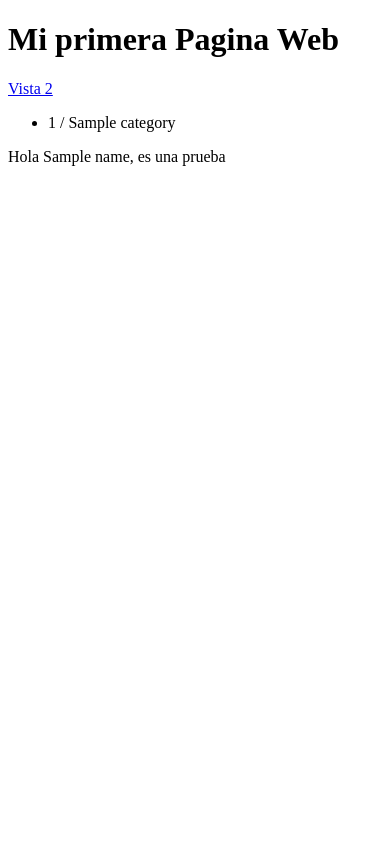
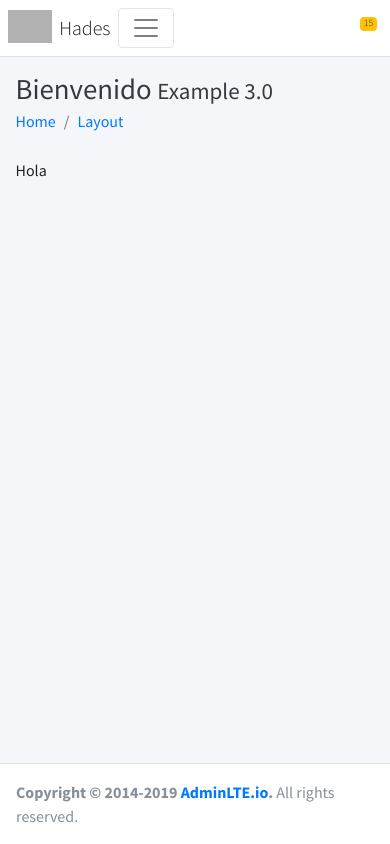
Before and after one commit to anvimol/VentasDjango, a Django app: template app/templates/index.html in a window 390 px wide. Run offline with Django 3.2, Linux system fonts and the light colour scheme; tables that the repository leaves empty hold one stand-in row (values such as "Sample post"); the template is opened without the code that fills it: values that come from a table or form of the project are taken from there, most other values are stand-ins (such as "Sample title", 1, 10 or a date in 2020); some libraries are stand-ins or nearby versions; grey boxes are pictures that could not be loaded.

Commit message:
Primera tabla

```diff
--- a/app/app/settings.py
+++ b/app/app/settings.py
@@ -125,6 +125,10 @@ USE_TZ = True
 
 STATIC_URL = '/static/'
 
+STATICFILES_DIRS = [
+    BASE_DIR / "static",
+]
+
 # Default primary key field type
 # https://docs.djangoproject.com/en/3.2/ref/settings/#default-auto-field
 
--- a/app/app/urls.py
+++ b/app/app/urls.py
@@ -16,9 +16,9 @@ Including another URLconf
 from django.contrib import admin
 from django.urls import path, include
 
-from core.views import myFirstView
+from core.views.category import views
 
 urlpatterns = [
     path('admin/', admin.site.urls),
-    path('prueba/', include('core.urls')),
+    path('core/', include('core.urls')),
 ]
--- a/app/core/urls.py
+++ b/app/core/urls.py
@@ -1,10 +1,10 @@
 from django.urls import path
 
-from core.views import myFirstView, mySecondView
+from core.views.category.views import category_list
+
 
 app_name = 'core'
 
 urlpatterns = [
-    path('uno/', myFirstView, name='vista1'),
-    path('dos/', mySecondView, name='vista2'),
+    path('category/list/', category_list, name='vista1'),
 ]
--- /dev/null
+++ b/app/templates/body.html
@@ -0,0 +1,36 @@
+{% extends 'home.html' %}
+{% block body %}
+    <body class="hold-transition layout-top-nav">
+    <div class="wrapper">
+        <!-- Header -->
+        {% include 'header.html' %}
+        <!-- Content -->
+        <div class="content-wrapper">
+            <div class="content-header">
+                <div class="container">
+                    <div class="row mb-2">
+                        <div class="col-sm-6">
+                            <h1 class="m-0 text-dark"> Bienvenido <small>Example 3.0</small></h1>
+                        </div>
+                        <div class="col-sm-6">
+                            <ol class="breadcrumb float-sm-right">
+                                <li class="breadcrumb-item"><a href="#">Home</a></li>
+                                <li class="breadcrumb-item"><a href="#">Layout</a></li>
+                            </ol>
+                        </div>
+                    </div>
+                </div>
+            </div>
+            <div class="content">
+                <div class="container">
+                    {% block content %}
+
+                    {% endblock %}
+                </div>
+            </div>
+        </div>
+        <!-- Footer -->
+        {% include 'footer.html' %}
+    </div>
+    </body>
+{% endblock %}
--- /dev/null
+++ b/app/templates/footer.html
@@ -0,0 +1,8 @@
+<footer class="main-footer">
+    <!-- To the right -->
+    <div class="float-right d-none d-sm-inline">
+      Anything you want
+    </div>
+    <!-- Default to the left -->
+    <strong>Copyright &copy; 2014-2019 <a href="https://adminlte.io">AdminLTE.io</a>.</strong> All rights reserved.
+</footer>
--- /dev/null
+++ b/app/templates/header.html
@@ -0,0 +1,61 @@
+{% load static %}
+<!-- Navbar -->
+<nav class="main-header navbar navbar-expand-md navbar-light navbar-white">
+    <div class="container">
+        <a href="#" class="navbar-brand">
+            <img src="{% static 'img/logo.png' %}" alt="AdminLTE Logo"
+                 class="brand-image"
+                 style="opacity: .8">
+            <span class="brand-text font-weight-light">Hades</span>
+        </a>
+        <button class="navbar-toggler order-1" type="button" data-toggle="collapse" data-target="#navbarCollapse"
+                aria-controls="navbarCollapse" aria-expanded="false" aria-label="Toggle navigation">
+            <span class="navbar-toggler-icon"></span>
+        </button>
+        <div class="collapse navbar-collapse order-3" id="navbarCollapse">
+            <ul class="navbar-nav">
+                <li class="nav-item">
+                    <a href="#" class="nav-link"><i class="fas fa-home"></i> Home</a>
+                </li>
+                <li class="nav-item dropdown">
+                    <a id="dropdownSubMenu1" href="#" data-toggle="dropdown" aria-haspopup="true" aria-expanded="false"
+                       class="nav-link dropdown-toggle"><i class="fas fa-folder-open"></i> Mantenimientos</a>
+                    <ul aria-labelledby="dropdownSubMenu1" class="dropdown-menu border-0 shadow">
+                        <li><a href="#" class="dropdown-item"><i class="fas fa-truck-loading"></i> Categorías</a></li>
+                        <li><a href="#" class="dropdown-item"><i class="fas fa-boxes"></i> Productos</a></li>
+                        <li><a href="#" class="dropdown-item"><i class="fas fa-users"></i> Clientes</a></li>
+                        <li><a href="#" class="dropdown-item"><i class="fas fa-shopping-cart"></i> Ventas</a></li>
+                    </ul>
+                </li>
+            </ul>
+        </div>
+        <ul class="order-1 order-md-3 navbar-nav navbar-no-expand ml-auto">
+            <li class="nav-item dropdown">
+                <a class="nav-link" data-toggle="dropdown" href="#">
+                    <i class="far fa-bell"></i>
+                    <span class="badge badge-warning navbar-badge">15</span>
+                </a>
+                <div class="dropdown-menu dropdown-menu-lg dropdown-menu-right">
+                    <span class="dropdown-header">15 Notifications</span>
+                    <div class="dropdown-divider"></div>
+                    <a href="#" class="dropdown-item">
+                        <i class="fas fa-envelope mr-2"></i> 4 new messages
+                        <span class="float-right text-muted text-sm">3 mins</span>
+                    </a>
+                    <div class="dropdown-divider"></div>
+                    <a href="#" class="dropdown-item">
+                        <i class="fas fa-users mr-2"></i> 8 friend requests
+                        <span class="float-right text-muted text-sm">12 hours</span>
+                    </a>
+                    <div class="dropdown-divider"></div>
+                    <a href="#" class="dropdown-item">
+                        <i class="fas fa-file mr-2"></i> 3 new reports
+                        <span class="float-right text-muted text-sm">2 days</span>
+                    </a>
+                    <div class="dropdown-divider"></div>
+                    <a href="#" class="dropdown-item dropdown-footer">See All Notifications</a>
+                </div>
+            </li>
+        </ul>
+    </div>
+</nav>
--- /dev/null
+++ b/app/templates/home.html
@@ -0,0 +1,26 @@
+{% load static %}
+<!DOCTYPE html>
+<html lang="en">
+<head>
+    <meta charset="utf-8">
+    <meta name="viewport" content="width=device-width, initial-scale=1">
+    <meta http-equiv="x-ua-compatible" content="ie=edge">
+    <title>{{ title }}</title>
+    <!-- Font Awesome Icons -->
+    <link rel="stylesheet" href="{% static 'lib/adminlte-3.0.4/plugins/fontawesome-free/css/all.min.css' %}">
+    <!-- Theme style -->
+    <link rel="stylesheet" href="{% static 'lib/adminlte-3.0.4/css/adminlte.min.css' %}">
+    <!-- Google Font: Source Sans Pro -->
+    <link href="https://fonts.googleapis.com/css?family=Source+Sans+Pro:300,400,400i,700" rel="stylesheet">
+    <!-- jQuery -->
+    <script src="{% static 'lib/adminlte-3.0.4/plugins/jquery/jquery.min.js' %}"></script>
+    <!-- Bootstrap 4 -->
+    <script src="{% static 'lib/adminlte-3.0.4/plugins/bootstrap/js/bootstrap.bundle.min.js' %}"></script>
+    <!-- AdminLTE App -->
+    <script src="{% static 'lib/adminlte-3.0.4/js/adminlte.min.js' %}"></script>
+</head>
+
+{% block body %}
+
+{% endblock %}
+</html>
--- a/app/templates/index.html
+++ b/app/templates/index.html
@@ -1,24 +1,5 @@
-<!DOCTYPE html>
-<html lang="en">
-<head>
-    <meta charset="UTF-8">
-    <meta http-equiv="X-UA-Compatible" content="IE=edge">
-    <meta name="viewport" content="width=device-width, initial-scale=1.0">
-    <title>Document</title>
-</head>
-<body>
-    <h1>
-        Mi primera Pagina Web
-    </h1>
+{% extends 'body.html' %}
 
 {% block content %}
-    <a href="{% url 'core:vista2' %}">Vista 2</a>
-    <ul>
-        {% for category in categories %}
-            <li>{{ category.id }} / {{ category.name }}</li>
-        {% endfor %}
-    </ul>
-{% endblock  %}
-    <p>Hola {{ name }}, es una prueba</p>
-</body>
-</html>
+    <p>Hola</p>
+{% endblock content %}
--- a/app/templates/secont.html
+++ b/app/templates/secont.html
@@ -1,4 +1,4 @@
-{% extends 'index.html' %}
+{% extends 'home.html' %}
 
 {% block content %}
     <a href="{% url 'core:vista1' %}">Vista 1</a>
```
Also changed, not shown: app/core/templates/category/list.html (added, +23 -0 lines), app/core/views.py (deleted, +0 -21 lines), app/core/views/category/views.py (added, +10 -0 lines), app/templates/list.html (added, +32 -0 lines), app/static/img/user.png (added).
